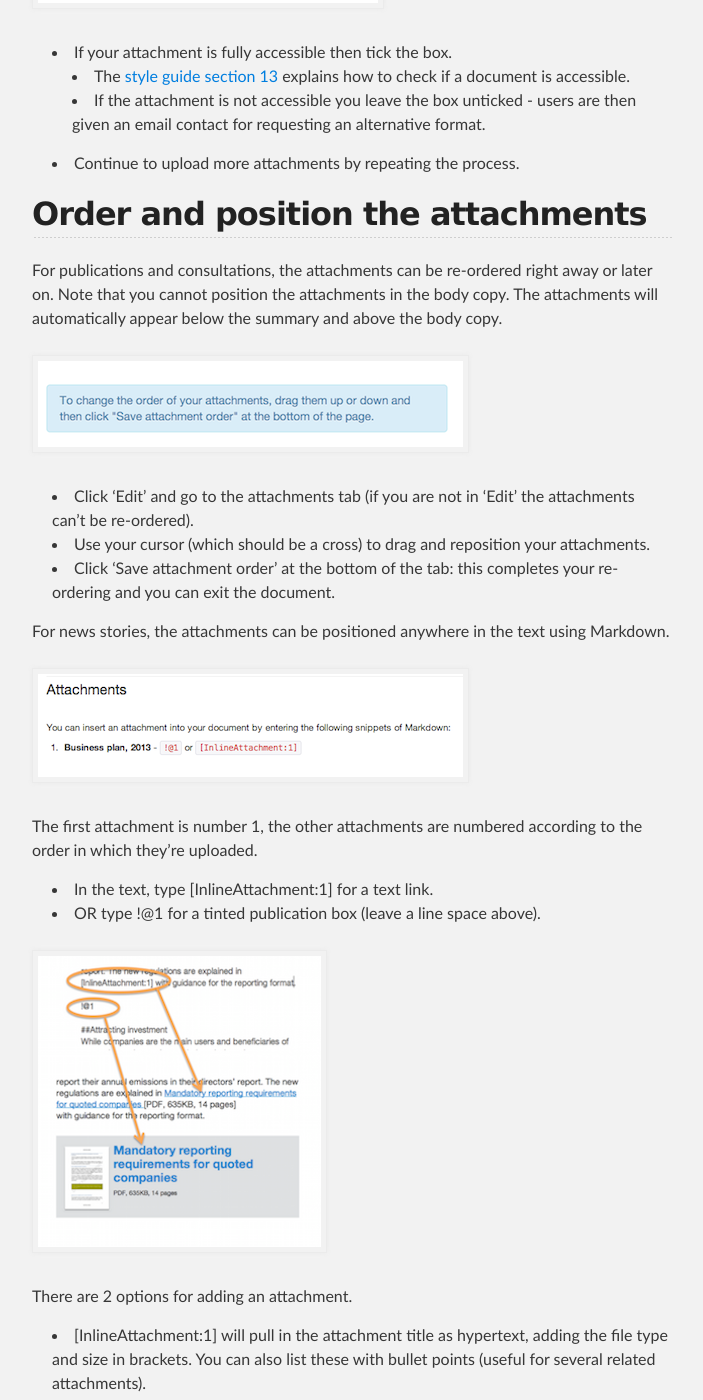
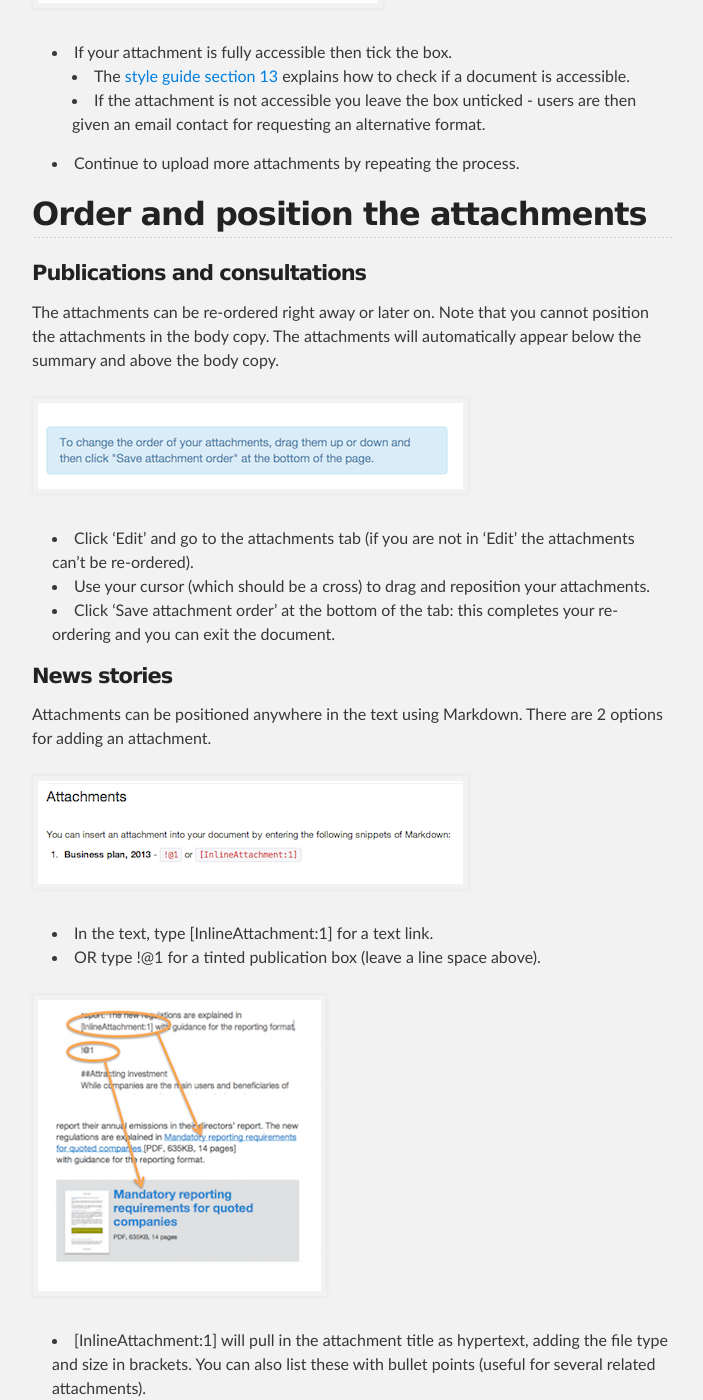
Before and after one commit to alphagov/inside-government-admin-guide, a Jekyll site: the page built from creating-documents/add-attachments.md, in a window 1280 px wide and 1400 px high, scrolled down 1645 px. Shown: the whole window, without its empty margins (288-991 px from the left). Built offline with Jekyll 4.4.1, drawn with Linux system fonts in a browser that asks for light colours; some of the changed text lies outside the part shown.

Commit message:
Update add-attachments.md

```diff
--- a/creating-documents/add-attachments.md
+++ b/creating-documents/add-attachments.md
@@ -32,7 +32,9 @@ You will have to save the document before you add any attachments (you can't add
 
 ## Order and position the attachments
 
-For publications and consultations, the attachments can be re-ordered right away or later on. Note that you cannot position the attachments in the body copy. The attachments will automatically appear below the summary and above the body copy.
+#### Publications and consultations
+
+The attachments can be re-ordered right away or later on. Note that you cannot position the attachments in the body copy. The attachments will automatically appear below the summary and above the body copy.
 
 ![Add attachments 9](add-attachments-9.png)
 
@@ -41,21 +43,21 @@ For publications and consultations, the attachments can be re-ordered right away
 * Click 'Save attachment order' at the bottom of the tab: this completes your re-ordering and you can exit the document.
 
 
-For news stories, the attachments can be positioned anywhere in the text using Markdown.
+#### News stories
+
+Attachments can be positioned anywhere in the text using Markdown. There are 2 options for adding an attachment.
 
 ![Add attachments 3](add-attachments-3.png)
-
-The first attachment is number 1, the other attachments are numbered according to the order in which they’re uploaded.
 
 * In the text, type \[InlineAttachment:1\] for a text link.
 * OR type !@1 for a tinted publication box (leave a line space above).
 
 ![Add attachments 2](add-attachments-2.png)
 
-There are 2 options for adding an attachment.
-
 * \[InlineAttachment:1\] will pull in the attachment title as hypertext, adding the file type and size in brackets. You can also list these with bullet points (useful for several related attachments).
 * !@1 will show a more prominent link, including the front cover of the attached document, and adds the file type and size under the title.
+
+The first attachment is number 1, the other attachments are numbered according to the order in which they’re uploaded.
 
 It’s easy to reposition the attachments by moving the position of the Markdown code on the page. The number given to an attachment will not change, even if other attachments are removed later.
 
```
